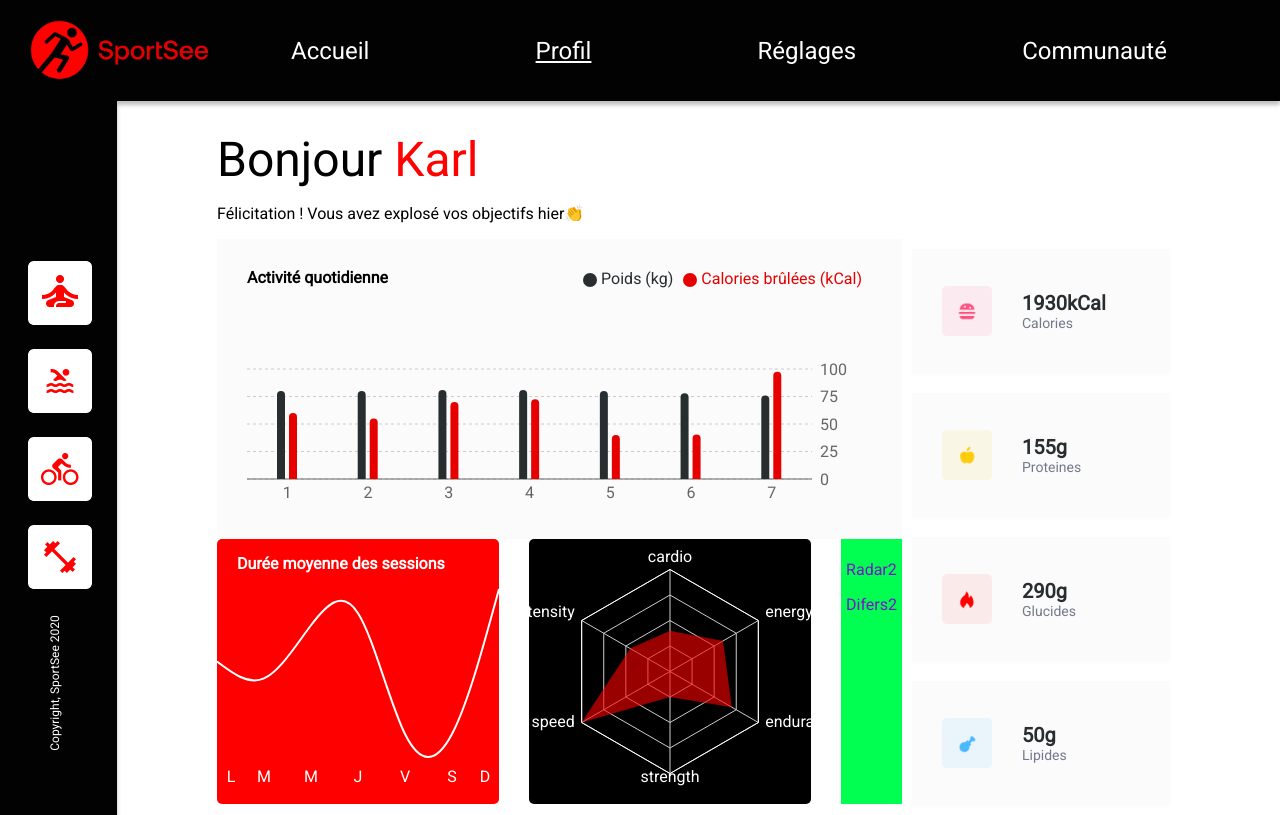
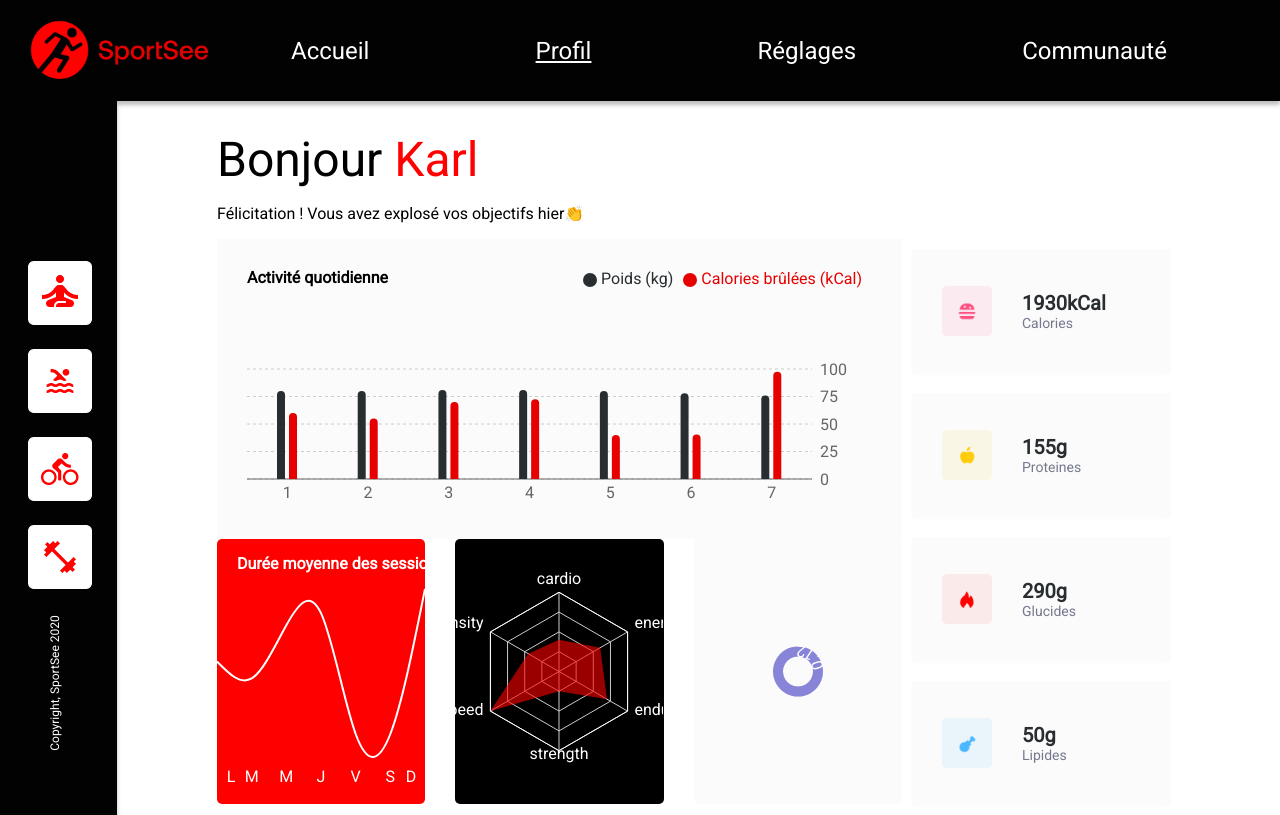
Before and after one commit to tetyanachouteau/p9-front-end-dasboard, a React (Create React App) app: page /dashboard/12 in a window 1280 px wide. Built offline with nearby package versions, Linux system fonts and the light colour scheme.

Commit message:
Introduction radial bar

```diff
--- a/src/components/Activity.jsx
+++ b/src/components/Activity.jsx
@@ -15,7 +15,6 @@ function Activity() {
     let { id } = useParams();
     // Filtrage des données d'activité pour l'utilisateur spécifique
     let activity = USER_ACTIVITY.filter(el => el.userId === Number.parseInt(id))[0];
-    console.log(activity);
 
     // Composant personnalisé pour définir la forme des barres dans le graphique
     const MaBar = (props) => {
--- a/src/components/KPI.jsx
+++ b/src/components/KPI.jsx
@@ -19,7 +19,6 @@ function KPI() {
     const CustomTooltip = (data) => {
         let { payload, active, coordinate, viewBox } = data;
         if (active && payload && payload.length) {
-            console.log(data)
             return (
                 <div className={styles.background} style={{ width: (viewBox.width - coordinate.x) + "px", height: '265px', marginTop: '-50px' }}>
                     <div className={styles.content} style={{ top: coordinate.y + "px" }}>
@@ -34,9 +33,6 @@ function KPI() {
 
     // methode qui permet de personnalisé l'affichage des labels sur l'axe X
     const CustomXAxis = ({ x, y, payload }) => {
-
-        console.log(payload)
-
         // si on est sur les bords on ajoute un offset
         let offset = payload.value === 1 ? 10 : payload.value === 7 ? -10 : 0;
 
--- /dev/null
+++ b/src/components/Objectif.jsx
@@ -0,0 +1,42 @@
+
+import React from 'react';
+import styles from "./Objectif.module.css"
+import { RadialBar, RadialBarChart, ResponsiveContainer } from 'recharts';
+
+function Objectif({score}) {
+
+    console.log(score)
+
+    const data = [
+        {
+            name: "objectif",
+            uv: score,
+            fill: "#8884d8"
+        }
+    ];
+
+    // https://recharts.org/en-US/api/RadialBarChart
+
+    return (
+        <ResponsiveContainer width="100%" height={265} className={styles.responsive}>
+            <RadialBarChart
+                innerRadius={20}
+                outerRadius={140}
+                barSize={10}
+                data={data}
+            >
+                <RadialBar
+                    minAngle={15}
+                    label={{ position: "insideStart", fill: "#fff" }}
+                    background
+                    clockWise
+                    dataKey="uv"
+                />
+            </RadialBarChart>
+
+        </ResponsiveContainer>
+
+    );
+}
+
+export default Objectif;
--- /dev/null
+++ b/src/components/Objectif.module.css
@@ -0,0 +1,4 @@
+.responsive {
+    background-color: #FBFBFB;
+    border-radius: 5px;
+}
--- a/src/components/Objectifs.jsx
+++ b/src/components/Radar.jsx
@@ -1,11 +1,11 @@
 
 import React from 'react';
-import styles from "./Objectifs.module.css"
+import styles from "./Radar.module.css"
 import { ResponsiveContainer, RadarChart, PolarGrid, PolarAngleAxis, Radar } from 'recharts';
 import { USER_PERFORMANCE } from "../data/data"
 import { useParams } from 'react-router-dom';
 
-function Objectifs() {
+function RadarComp() {
 
     // Récupération du paramètre "id" depuis l'URL à l'aide de useParams
     let { id } = useParams();
@@ -32,4 +32,4 @@ function Objectifs() {
     );
 }
 
-export default Objectifs;
+export default RadarComp;
--- a/src/components/Radar2.jsx
+++ /dev/null
@@ -1,17 +0,0 @@
-
-import React from 'react';
-import styles from "./Radar2.module.css"
-
-function Radar2() {
-
-    return (
-        <div className={styles.radar2}>
-            <p>Radar2</p>
-            <div>
-                Difers2
-            </div>
-        </div>
-    );
-}
-
-export default Radar2;
--- a/src/components/Radar2.module.css
+++ /dev/null
@@ -1,5 +0,0 @@
-.radar2 {
-    background-color: #00ff51;
-    color: #7816c9;
-    padding: 5px;
-}
--- a/src/pages/dashboard.jsx
+++ b/src/pages/dashboard.jsx
@@ -3,8 +3,8 @@ import React from 'react';
 import Mesure from '../components/Mesure';
 import HeaderDashboard from '../components/HeaderDashboard';
 import Activity from '../components/Activity';
-import Radar2 from '../components/Radar2';
-import Objectifs from '../components/Objectifs';
+import Objectif from '../components/Objectif';
+import Radar from '../components/Radar';
 import KPI from '../components/KPI';
 import styles from './dashboard.module.css';
 import { useParams, Navigate } from 'react-router-dom';
@@ -15,7 +15,7 @@ function Dashboard() {
     let { id } = useParams();
 
     var mainData = USER_MAIN_DATA.filter(el => el.id === Number.parseInt(id))[0]
-    console.log(mainData)
+
     if (mainData) {
         return (
             <div className={styles['dashboard-container']}>
@@ -25,8 +25,8 @@ function Dashboard() {
                         <Activity />
                         <div className={styles['group-bottom']}>
                             <KPI />
-                            <Objectifs />
-                            <Radar2 className={styles['radar2']} />
+                            <Radar />
+                            <Objectif score={mainData.todayScore}/>
                         </div>
                     </div>
 
```
Also changed, not shown: src/components/Radar.module.css (renamed from src/components/Objectifs.module.css).
